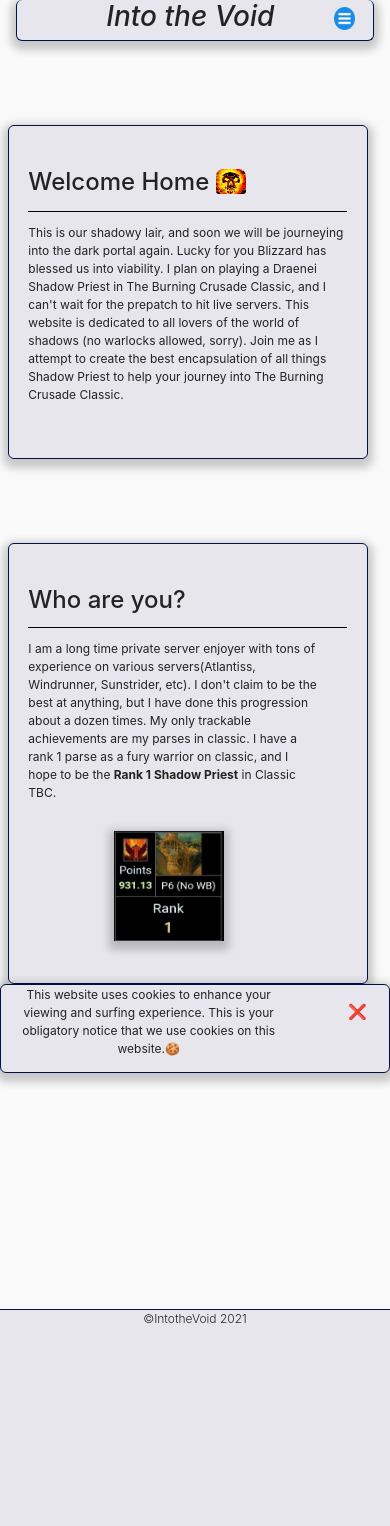
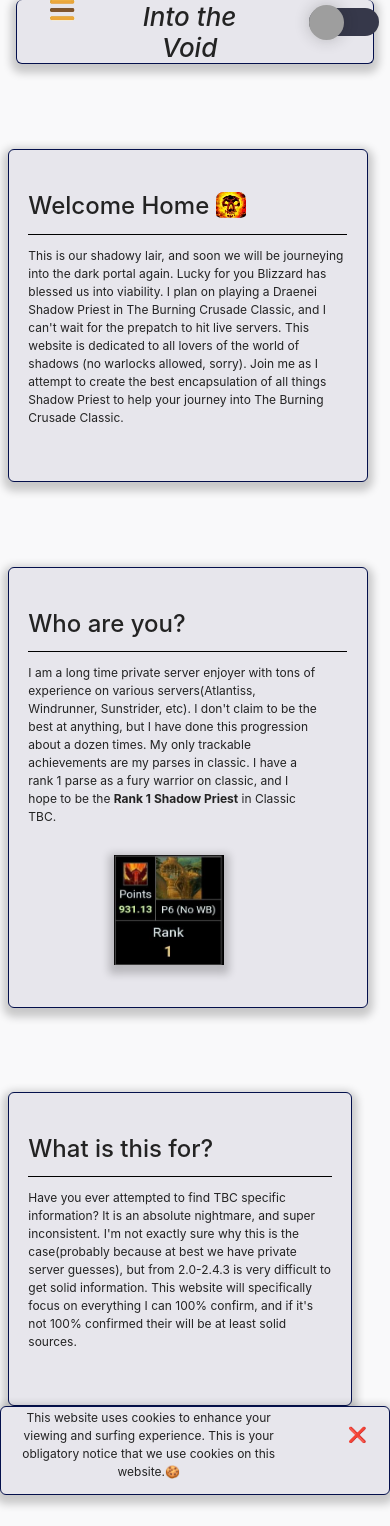
Before and after one commit to codyhinz/intoTheVoid, a PHP site: page / in a window 390 px wide. Shown: the top 1526 px of the page. Before the commit the page ends 1323 px from the top, so only its background shows below. Run offline with PHP 8.4, Linux system fonts and the light colour scheme; grey boxes are pictures that could not be loaded.

Commit message:
Adding more mobile support

```diff
--- a/index.php
+++ b/index.php
@@ -20,4 +20,10 @@
         </div>
     </div>
 </div>
+<div class="row container col-12">
+    <div class="introduction" id="introless">
+        <h2>What is this for?</h2><hr/>
+        <p>Have you ever attempted to find TBC specific information? It is an absolute nightmare, and super inconsistent. I'm not exactly sure why this is the case(probably because at best we have private server guesses), but from 2.0-2.4.3 is very difficult to get solid information. This website will specifically focus on everything I can 100% confirm, and if it's not 100% confirmed their will be at least solid sources.</p>
+    </div>
+</div>
 <?php include('./view/footer.php');?>
--- a/model/functions.js
+++ b/model/functions.js
@@ -31,9 +31,15 @@ function toggleTheme() {
 
 function nav() {
   var y = document.getElementById("navmenu");
+  var z = document.getElementById("hamburgericon");
+
   if (y.style.display === "none") {
     y.style.display = "block";
+    z.style.transform = "rotate(90deg)";
   } else {
-    y.style.display = "none";
+      if (z.style.transform === "rotate(90deg)") {
+        z.style.transform = "rotate(180deg)";
+        y.style.display = "none";
+    }
   }
 }
--- a/view/header.php
+++ b/view/header.php
@@ -46,8 +46,20 @@
     </div>
     <div class="container col-11 mobilenav">
         <div class="row">
-            <h1 class="col-8">Into the Void</h1>
-            <div class="col-2 align-items-end"><button class="btn" onclick="nav()"><img src="./view/hamburger.png" width="21" height="23" class="hamburgericon"></button></div>
+            <div class="col-2 align-items-end">
+                <button class="btn" onclick="nav()">
+                    <img src="./view/hamburger.png" width="40" height="38" id="hamburgericon">
+                </button>
+            </div>
+            <h1 class="col-5">Into the Void</h1>
+            <div class="col-2 heading">
+                <div class="container">
+                    <label id="switch" class="switch">
+                        <input type="checkbox" onchange="toggleTheme()" id="slider">
+                        <span class="slider round"></span>
+                    </label>
+                </div>
+            </div>
         </div>
         <div class="container-fluid" id="navmenu" style="display: none;">
             <a href="#"><div class="row justify-content-center topnav">Home</div></a>
--- a/view/style.css
+++ b/view/style.css
@@ -73,6 +73,9 @@ p {
 
 h1 {
     text-align: center;
+    font-style: italic;
+    margin: 0.1vh 4vw 0 10vw;
+    font-size: 26px;
 }
 
 h3 {
@@ -113,6 +116,10 @@ footer {
     width: 70px;
     height: 28px;
   }
+
+#hamburgericon {
+    margin: -2vh 0 0 0;
+}
 
 /* Hide default HTML checkbox */
 .switch input {
@@ -200,11 +207,7 @@ input:checked + .slider:before {
     display: none;
 }
 
-h1 {
-    font-style: italic;
-    margin-left: 14vw;
-    font-size: 28px;
-}
+
 
 footer {
     background-color: var(--bg-secondary-color);
@@ -230,6 +233,9 @@ footer {
     color: var(--text-primary-color);
 }
 
+
+/*Media Queries*/
+
 @media screen and (max-width: 1200px) {
     .parseicon {
         margin-top: 0;
@@ -248,9 +254,15 @@ footer {
       bottom: 8vh;
     }
     .cookiespopup {
-        font-size: 16px;
+      font-size: 16px;
     }
   }
+
+@media screen and (min-width: 1200px){
+    #introless {
+      margin-top: 0;
+    }
+}
 
 @media screen and (max-width: 887px) {
     .navrow {
```
Also changed, not shown: view/hamburger.png.
